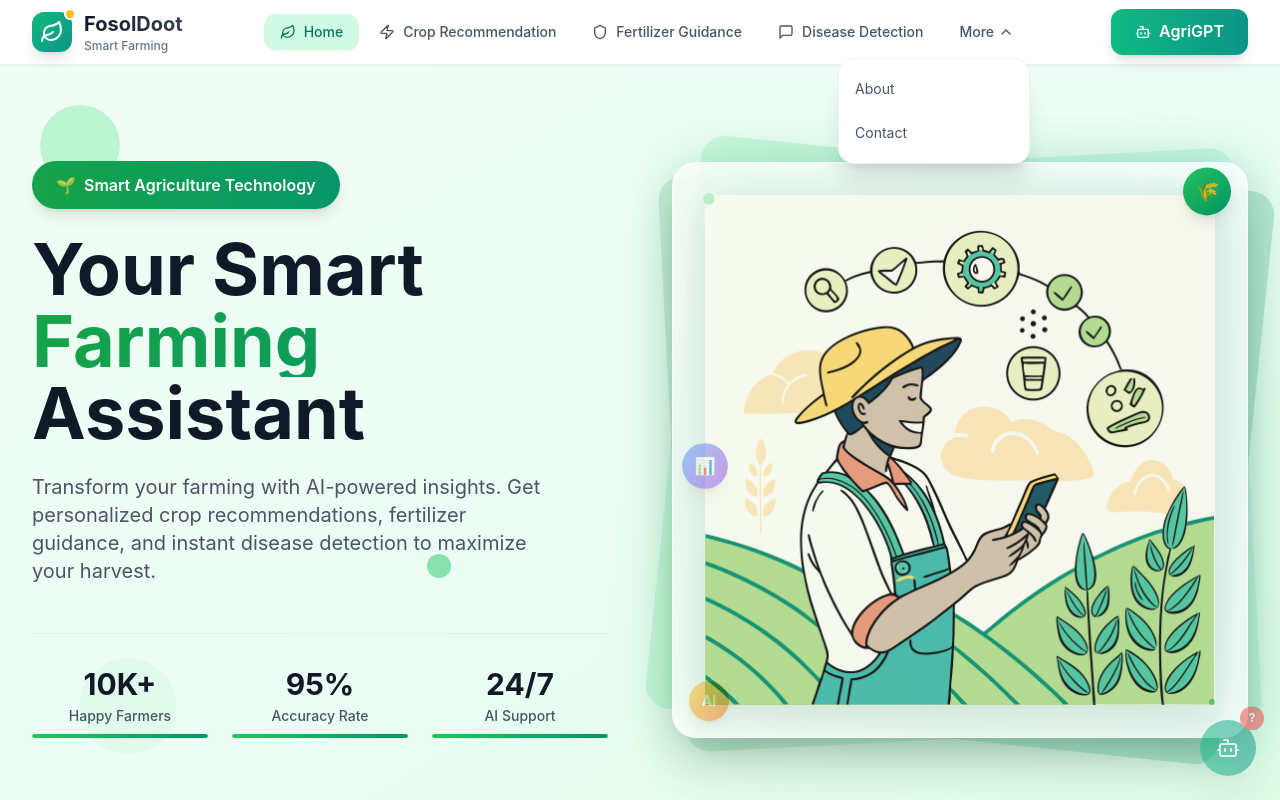
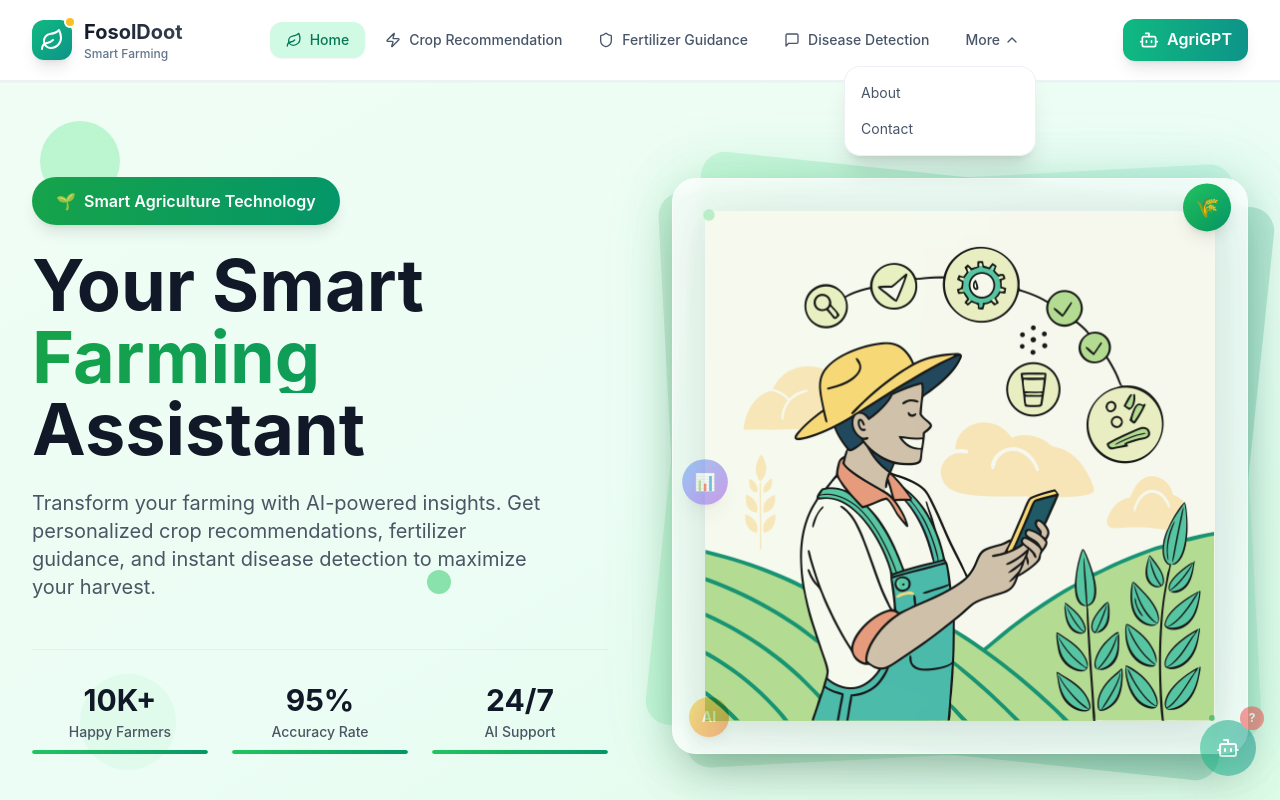
Before and after one commit to niloychandrasarker/Foshol-Doot, a React (Vite) app: page / in a window 1280 px wide. Both pictures are taken after a click on the button "More". Shown: the top 800 px of the page. Built offline with nearby package versions, Linux system fonts and the light colour scheme.

Commit message:
Enhanch Header + Polish the code...

```diff
--- a/src/components/layout/Header.jsx
+++ b/src/components/layout/Header.jsx
@@ -11,7 +11,7 @@ import {
   MessageSquare,
 } from "lucide-react";
 
-// Navigation items with icons
+//--> Navigation items with icons
 const NAVIGATION_ITEMS = [
   { label: "Home", href: "/", icon: Leaf },
   { label: "Crop Recommendation", href: "/crop-recommendation", icon: Zap },
@@ -46,7 +46,7 @@ export function Header() {
     return location.pathname === href;
   };
 
-  // Close dropdown when clicking outside
+  //--> Close dropdown when clicking outside
   useEffect(() => {
     const handleClickOutside = (event) => {
       if (isDropdownOpen && !event.target.closest(".dropdown-container")) {
@@ -63,7 +63,7 @@ export function Header() {
       {/* Modern Header */}
       <header className="bg-white/95 backdrop-blur-md border-b border-slate-200/60 sticky top-0 z-50 shadow-sm">
         <nav className="max-w-7xl mx-auto px-4 sm:px-6 lg:px-8">
-          <div className="flex items-center justify-between h-16">
+          <div className="flex items-center justify-between h-20">
             {/* Logo Section */}
             <div className="flex items-center space-x-3">
               <Link to="/" className="flex items-center space-x-3 group">
@@ -127,7 +127,7 @@ export function Header() {
                         key={item.label}
                         to={item.href}
                         onClick={() => setIsDropdownOpen(false)}
-                        className="block px-4 py-3 text-sm text-slate-600 hover:text-slate-900 hover:bg-slate-50 transition-colors"
+                        className="block px-4 py-2 text-sm text-slate-600 hover:text-slate-900 hover:bg-slate-50 transition-colors"
                       >
                         {item.label}
                       </Link>
@@ -141,9 +141,9 @@ export function Header() {
             <div className="hidden md:flex items-center space-x-4">
               <Link
                 to="/agri-gpt"
-                className="bg-gradient-to-r from-emerald-500 to-teal-600 text-white px-6 py-2.5 rounded-xl font-semibold shadow-lg hover:shadow-xl hover:scale-105 transition-all duration-200 flex items-center space-x-2"
+                className="bg-gradient-to-r from-emerald-500 to-teal-600 text-white px-4 py-2 rounded-xl font-semibold shadow-lg hover:shadow-xl hover:scale-105 transition-all duration-200 flex items-center space-x-2"
               >
-                <Bot className="w-4 h-4" />
+                <Bot className="w-5 h-5" />
                 <span> AgriGPT</span>
               </Link>
             </div>
@@ -195,7 +195,7 @@ export function Header() {
               })}
 
               {/* Divider */}
-              <div className="border-t border-slate-200 my-4"></div>
+              <div className="border-t border-slate-200 my-3"></div>
 
               {/* Secondary Items */}
               {SECONDARY_ITEMS.map((item) => (
@@ -203,7 +203,7 @@ export function Header() {
                   key={item.label}
                   to={item.href}
                   onClick={closeMobileMenu}
-                  className="block px-4 py-3 text-slate-600 hover:text-slate-900 hover:bg-slate-100 rounded-xl transition-colors font-medium"
+                  className="block px-4 py-1 text-slate-600 hover:text-slate-900 hover:bg-slate-100 rounded-xl transition-colors font-medium"
                 >
                   {item.label}
                 </Link>
```
